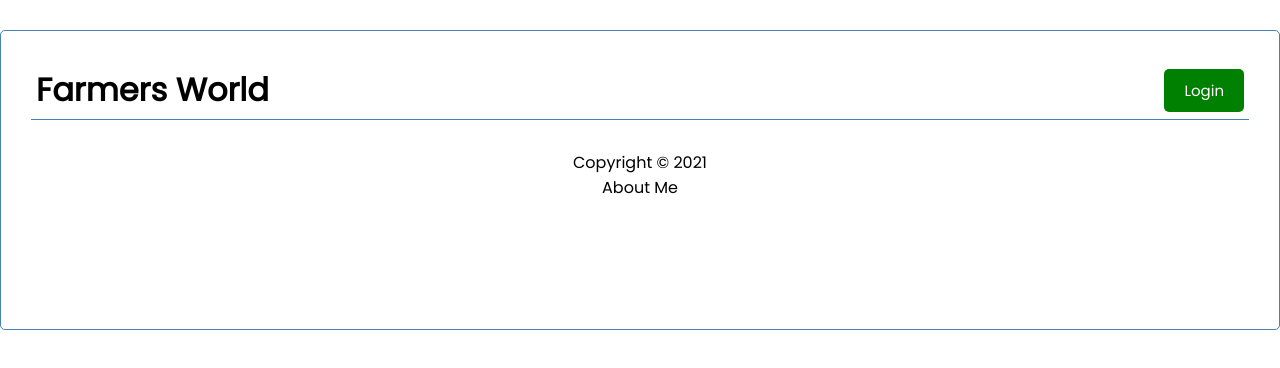
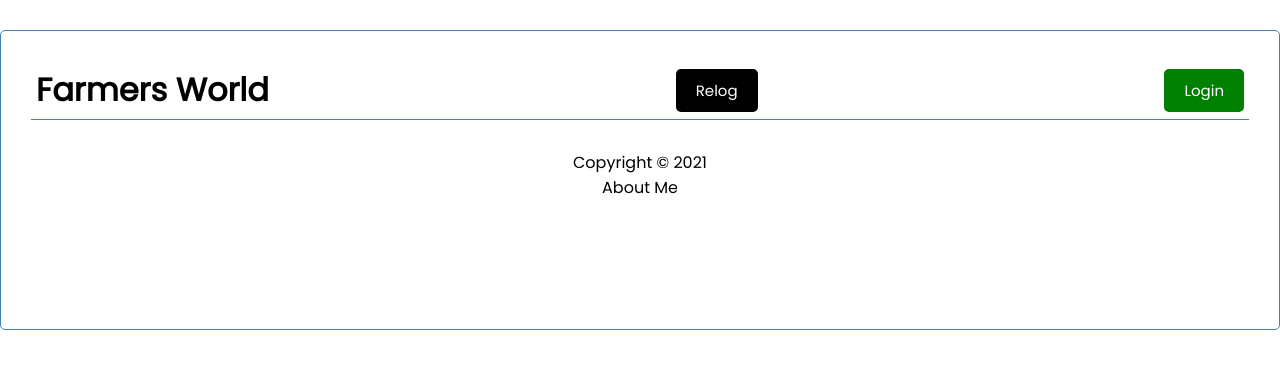
Before and after one commit to stualex/mango1fw, a Vue app: page /#/ in a window 1280 px wide. Shown: the top 368 px of the page. Built offline with nearby package versions, Linux system fonts and the light colour scheme.

Commit message:
fixed refresh

```diff
--- a/src/App.vue
+++ b/src/App.vue
@@ -1,6 +1,6 @@
 <template>
   <div class="container" id="account">
-    <Header title="Farmers World" @btnClick="btnClick" :loggedIn="loggedIn" />
+    <Header title="Farmers World" @btnRelog="relog" @btnClick="btnClick" :loggedIn="loggedIn" />
     <div v-if="loggedIn">
       <Resources :hasTransactionEmited="hasTransactionEmited" @energyRefreshed="energyRefreshed"/>
       <Tools @recover="getEnergy" />
@@ -88,6 +88,12 @@ export default {
       }
     },
 
+    relog() {
+      this.$store.commit('setWax', null)
+      this.$store.commit('setWcwName', null)
+      this.autoLogin()
+    },
+
     logout() {
       this.$store.commit('setWax', null)
       this.$store.commit('setWcwName', null)
--- a/src/components/Animals.vue
+++ b/src/components/Animals.vue
@@ -58,7 +58,7 @@ export default {
 
             const now = new Date()
             const firstclaim = new Date(anm.day_claims_at.reduce(function (pre, cur) {
-                    return Date.parse(pre) > Date.parse(cur) ? cur : pre }) * 1000)
+                    return Date.parse(pre) < Date.parse(cur) ? cur : pre }) * 1000)
 
             //const firstclaim = new Date(anm.day_claims_at[0] * 1000)
             //console.log(anm.name, anm, anmconf)
@@ -172,7 +172,6 @@ export default {
             } catch(e) {
                 this.$toast(e.message)
             }
-            this.refresh()
         },
 
         async anmclaimburn(anm, item) {
@@ -200,7 +199,6 @@ export default {
             } catch(e) {
                 this.$toast(e.message)
             }
-            this.refresh()
         },
 
         emit(anm) {
@@ -211,6 +209,7 @@ export default {
                     this.anmclaimburn(anm, this.getConsumedItems(anm)[0])
                 else
                     this.anmclaim(anm)
+                this.refresh()
                 this.transactionTimeout()
             }
         },
--- a/src/components/Buildings.vue
+++ b/src/components/Buildings.vue
@@ -108,13 +108,13 @@ export default {
             } catch(e) {
                 this.$toast(e.message)
             }
-            this.refresh()
         },
 
         emit(bld) {
             if(!this.recentlyEmitedTransaction){
                 this.recentlyEmitedTransaction = true
                 this.bldclaim(bld)
+                this.refresh()
                 this.transactionTimeout()
             }
         },
--- a/src/components/Crops.vue
+++ b/src/components/Crops.vue
@@ -103,18 +103,17 @@ export default {
                     blocksBehind: 3,
                     expireSeconds: 1200,
                 })
-
                 this.$toast(crop.name + ' Claimed')
             } catch(e) {
                 this.$toast(e.message)
             }
-            this.refresh()
         },
 
         emit(crop) {
             if(!this.recentlyEmitedTransaction){
                 this.recentlyEmitedTransaction = true
                 this.cropclaim(crop)
+                this.refresh()
                 this.transactionTimeout()
             }
         },
--- a/src/components/Header.vue
+++ b/src/components/Header.vue
@@ -2,6 +2,8 @@
   <header>
     <h1 v-if="loggedIn">Farmer {{ $store.state.wcwName }}</h1>
     <h1 v-else>{{ title }}</h1>
+    <Button @btn-click="$emit('btnRelog')"
+      :text="'Relog'" />
     <Button @btn-click="$emit('btnClick')"
       :text="loggedIn ? 'Logout' : 'Login'"
       :color="loggedIn ? 'red' : 'green'"
--- a/src/components/Memberships.vue
+++ b/src/components/Memberships.vue
@@ -108,13 +108,13 @@ export default {
             } catch(e) {
                 this.$toast(e.message)
             }
-            this.refresh()
         },
 
         emit(mb) {
             if(!this.recentlyEmitedTransaction){
                 this.recentlyEmitedTransaction = true
                 this.mbsclaim(mb)
+                this.refresh()
                 this.transactionTimeout()
             }
         },
--- a/src/components/Tools.vue
+++ b/src/components/Tools.vue
@@ -112,9 +112,9 @@ export default {
                 const logclaim = res.processed.action_traces.filter(e => e.receiver === "farmersworld")[0].inline_traces.filter(e => e.receiver === "farmersworld").filter(e => e.act.name === "logclaim")[0].act.data.rewards[0]
                 const logbonus = res.processed.action_traces.filter(e => e.receiver === "farmersworld")[0].inline_traces.filter(e => e.receiver === "farmersworld").filter(e => e.act.name === "logbonus")[0].act.data.bonus_rewards[0]
                 this.$toast(<div>Claimed {logclaim}<br />Bonus {logbonus}</div>)
-                this.refresh()
             } catch(e) {
-                this.$toast(e.message)
+                //{"errors":[{"error_type":"Request validation error","message":"Session token required in header","error_code":"0"}]}
+                console.log(e)
             }
         },
 
@@ -138,9 +138,8 @@ export default {
                 expireSeconds: 1200,
                 })
                 this.$toast(this.toolconfs.filter(e => e.template_id === tool.template_id)[0].template_name + ' Repaired')
-                this.refresh()
             } catch(e) {
-                this.$toast(e.message)
+                console.log(e)
             }
         },
 
@@ -148,6 +147,7 @@ export default {
             if(!this.recentlyEmitedTransaction){
                 this.recentlyEmitedTransaction = true
                 this.claim(tool)
+                this.refresh()
                 this.transactionTimeout()
             }
         },
@@ -156,6 +156,7 @@ export default {
             if(!this.recentlyEmitedTransaction){
                 this.recentlyEmitedTransaction = true
                 this.repair(tool)
+                this.refresh()
                 this.transactionTimeout()
             }
         },
```
